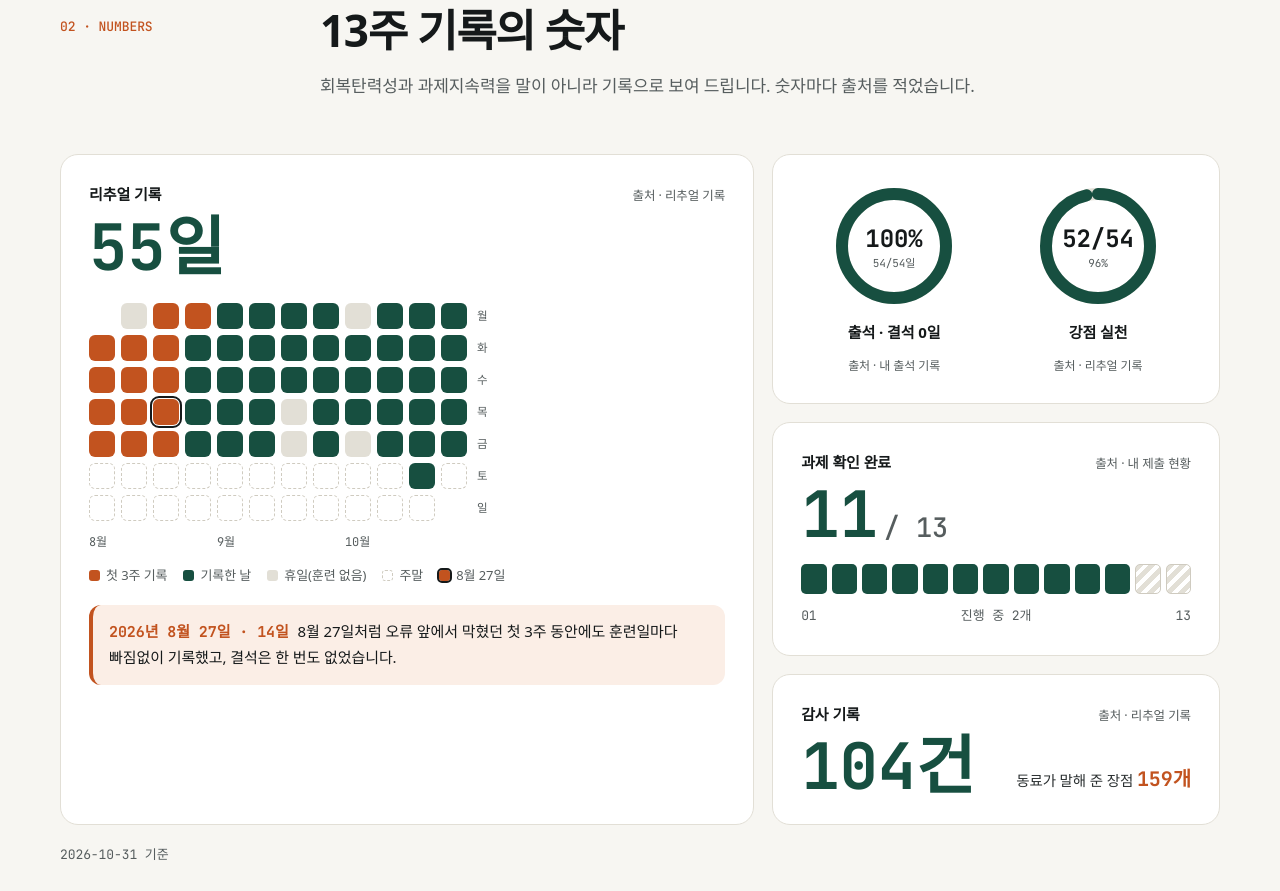
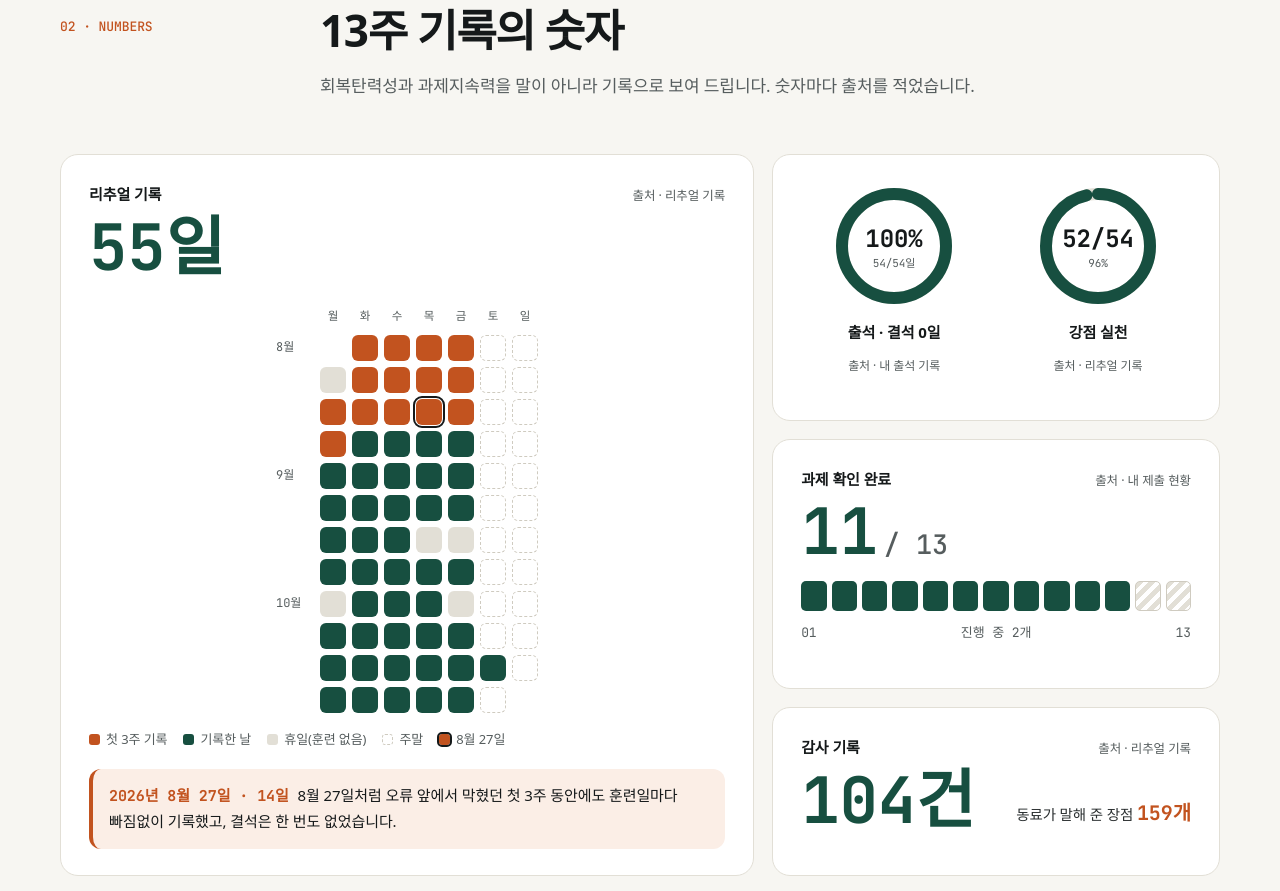
Before and after one commit to gaeun1210/about-me-story, a plain HTML site: page index.html in a window 1280 px wide. Shown: the part 2414-3305 px from the top of the page. Drawn offline with Linux system fonts and the light colour scheme; a web font is replaced by a local one.

Commit message:
달력을 요일 위·월 왼쪽으로, 표기 붙여쓰기, 이력서 교육 문구 정리
Co-Authored-By: Claude Opus 5.5 <noreply@anthropic.com>
Claude-Session: https://claude.ai/code/session_01FK4EKrZNLCwHDRcvhFbdFg

```diff
--- a/data.js
+++ b/data.js
@@ -317,7 +317,7 @@ window.SITE_DATA = {
         "date": "2020년 초",
         "label": "고난과 선택",
         "paragraphs": [
-          "2017년 8월 사범대학을 졸업한 뒤 3년 동안 임용시험에 도전했지만 세 차례 모두 합격하지 못했습니다. 2020년 초 저는 같은 시험을 반복하기보다 교육을 통해 이루고 싶었던 일이 무엇인지 돌아보고 시험 준비를 마무리했습니다. 이후 도서관과 고등학교에서 경험을 이어 갔고 2023년 4월부터 센터에서 다문화가족자녀의 교육 프로그램 운영과 회계 업무를 함께 담당했습니다. 그사이 연간 참여 인원은 2023년 1,172명에서 2025년 1,714명으로 늘었습니다. 결과가 나오지 않을 때 같은 자리에 머무르기보다 제 상황과 목표를 점검하고 방향을 조정한 경험이 지금도 막힌 문제 앞에서 원인을 다시 확인하는 바탕이 되었습니다."
+          "2017년 8월 사범대학을 졸업한 뒤 3년 동안 임용시험에 도전했지만 세 차례 모두 합격하지 못했습니다. 2020년 초 저는 같은 시험을 반복하기보다 교육을 통해 이루고 싶었던 일이 무엇인지 돌아보고 시험 준비를 마무리했습니다. 이후 도서관과 고등학교에서 경험을 이어 갔고 2023년 4월부터 센터에서 다문화가족자녀의 교육프로그램운영과 회계업무를 함께 담당했습니다. 그사이 연간 참여 인원은 2023년 1,172명에서 2025년 1,714명으로 늘었습니다. 결과가 나오지 않을 때 같은 자리에 머무르기보다 제 상황과 목표를 점검하고 방향을 조정한 경험이 지금도 막힌 문제 앞에서 원인을 다시 확인하는 바탕이 되었습니다."
         ]
       },
       {
--- a/device/content/story.json
+++ b/device/content/story.json
@@ -7,7 +7,7 @@
       "date": "2020년 초",
       "ability": "자기조절력",
       "paragraphs": [
-        "2017년 8월 사범대학을 졸업한 뒤 3년 동안 임용시험에 도전했지만 세 차례 모두 합격하지 못했습니다. 2020년 초 저는 같은 시험을 반복하기보다 교육을 통해 이루고 싶었던 일이 무엇인지 돌아보고 시험 준비를 마무리했습니다. 이후 도서관과 고등학교에서 경험을 이어 갔고 2023년 4월부터 센터에서 다문화가족자녀의 교육 프로그램 운영과 회계 업무를 함께 담당했습니다. 그사이 연간 참여 인원은 2023년 1,172명에서 2025년 1,714명으로 늘었습니다. 결과가 나오지 않을 때 같은 자리에 머무르기보다 제 상황과 목표를 점검하고 방향을 조정한 경험이 지금도 막힌 문제 앞에서 원인을 다시 확인하는 바탕이 되었습니다."
+        "2017년 8월 사범대학을 졸업한 뒤 3년 동안 임용시험에 도전했지만 세 차례 모두 합격하지 못했습니다. 2020년 초 저는 같은 시험을 반복하기보다 교육을 통해 이루고 싶었던 일이 무엇인지 돌아보고 시험 준비를 마무리했습니다. 이후 도서관과 고등학교에서 경험을 이어 갔고 2023년 4월부터 센터에서 다문화가족자녀의 교육프로그램운영과 회계업무를 함께 담당했습니다. 그사이 연간 참여 인원은 2023년 1,172명에서 2025년 1,714명으로 늘었습니다. 결과가 나오지 않을 때 같은 자리에 머무르기보다 제 상황과 목표를 점검하고 방향을 조정한 경험이 지금도 막힌 문제 앞에서 원인을 다시 확인하는 바탕이 되었습니다."
       ]
     },
     {
--- a/device/output/data.js
+++ b/device/output/data.js
@@ -317,7 +317,7 @@ window.SITE_DATA = {
         "date": "2020년 초",
         "label": "고난과 선택",
         "paragraphs": [
-          "2017년 8월 사범대학을 졸업한 뒤 3년 동안 임용시험에 도전했지만 세 차례 모두 합격하지 못했습니다. 2020년 초 저는 같은 시험을 반복하기보다 교육을 통해 이루고 싶었던 일이 무엇인지 돌아보고 시험 준비를 마무리했습니다. 이후 도서관과 고등학교에서 경험을 이어 갔고 2023년 4월부터 센터에서 다문화가족자녀의 교육 프로그램 운영과 회계 업무를 함께 담당했습니다. 그사이 연간 참여 인원은 2023년 1,172명에서 2025년 1,714명으로 늘었습니다. 결과가 나오지 않을 때 같은 자리에 머무르기보다 제 상황과 목표를 점검하고 방향을 조정한 경험이 지금도 막힌 문제 앞에서 원인을 다시 확인하는 바탕이 되었습니다."
+          "2017년 8월 사범대학을 졸업한 뒤 3년 동안 임용시험에 도전했지만 세 차례 모두 합격하지 못했습니다. 2020년 초 저는 같은 시험을 반복하기보다 교육을 통해 이루고 싶었던 일이 무엇인지 돌아보고 시험 준비를 마무리했습니다. 이후 도서관과 고등학교에서 경험을 이어 갔고 2023년 4월부터 센터에서 다문화가족자녀의 교육프로그램운영과 회계업무를 함께 담당했습니다. 그사이 연간 참여 인원은 2023년 1,172명에서 2025년 1,714명으로 늘었습니다. 결과가 나오지 않을 때 같은 자리에 머무르기보다 제 상황과 목표를 점검하고 방향을 조정한 경험이 지금도 막힌 문제 앞에서 원인을 다시 확인하는 바탕이 되었습니다."
         ]
       },
       {
--- a/index.html
+++ b/index.html
@@ -111,7 +111,16 @@ section{padding:104px 0;border-bottom:1px solid var(--line)}
 .panel .src{font-size:12.5px;color:var(--muted)}
 .big{font-family:var(--mono);font-weight:700;color:var(--accent);line-height:1;font-size:clamp(46px,5vw,64px)}
 .big small{font-size:.42em;color:var(--muted);font-weight:500;margin-left:6px}
-.calwrap{display:flex;gap:10px;margin:24px 0 10px;overflow-x:auto}
+.cal2{display:grid;grid-template-columns:38px repeat(7,26px);grid-auto-rows:26px;gap:6px;align-items:center}
+.cal2 .dh{font-family:var(--mono);font-size:11.5px;color:var(--muted);text-align:center}
+.cal2 .mh{font-family:var(--mono);font-size:12px;color:var(--muted)}
+.cal2 .c{width:26px;height:26px;border-radius:6px;background:var(--line);position:relative}
+.cal2 .c.on{background:var(--accent)}
+.cal2 .c.wk{background:transparent;border:1px dashed var(--line-2)}
+.cal2 .c.f3.on{background:var(--hot)}
+.cal2 .c.mark{outline:2.5px solid var(--ink);outline-offset:1px}
+.cal2 .c.pad{visibility:hidden}
+.calwrap{display:flex;justify-content:center;gap:10px;margin:24px 0 10px;overflow-x:auto}
 .days{display:grid;grid-template-rows:repeat(7,26px);gap:6px;font-family:var(--mono);font-size:11.5px;color:var(--muted);align-items:center}
 .cal{display:grid;grid-auto-flow:column;grid-template-rows:repeat(7,26px);grid-auto-columns:26px;gap:6px}
 .cal .c{width:26px;height:26px;border-radius:6px;background:var(--line);position:relative}
@@ -363,9 +372,12 @@ footer .wrap{display:flex;justify-content:space-between;gap:24px;flex-wrap:wrap;
     var st=D0(C.start),en=D0(C.end),f3=D0(C.first3_end),wd=(st.getUTCDay()+6)%7,cur=new Date(st.getTime()-wd*864e5);
     var it=item("ritual_days"),P=$("p-cal"),ph=el("div","ph");ph.appendChild(el("span","pt","리추얼 기록"));ph.appendChild(el("span","src","출처 · "+it.source));P.appendChild(ph);
     var bg=el("div","big",it.value);P.appendChild(bg);
-    var cal=el("div","cal"),months=[],col=0,lastM=-1;
+    var cal=el("div","cal2"),lastM=-1;
+    cal.appendChild(el("span","mh",""));["월","화","수","목","금","토","일"].forEach(function(x){cal.appendChild(el("span","dh",x));});
     while(cur<=en||((cur.getUTCDay()+6)%7)!==0){
-      var dw=(cur.getUTCDay()+6)%7;if(dw===0){var m=cur.getUTCMonth();if(m!==lastM){months.push([col,(m+1)+"월"]);lastM=m;}col++;}
+      var dw=(cur.getUTCDay()+6)%7;
+      if(dw===0){var lab="",probe=cur;for(var q=0;q<7;q++){var pd=new Date(cur.getTime()+q*864e5);if(pd>=st&&pd<=en){probe=pd;break;}}
+        var m=probe.getUTCMonth();if(m!==lastM){lab=(m+1)+"월";lastM=m;}cal.appendChild(el("span","mh",lab));}
       var c=el("i","c"),k=iso(cur);
       if(cur<st||cur>en)c.className+=" pad";
       else if(set[k]){c.className+=" on";if(cur<=f3)c.className+=" f3";}
@@ -373,8 +385,7 @@ footer .wrap{display:flex;justify-content:space-between;gap:24px;flex-wrap:wrap;
       if(k==="2026-08-27")c.className+=" mark";
       c.title=k+(set[k]?" · 기록함":"");cal.appendChild(c);cur=new Date(cur.getTime()+864e5);
     }
-    var cw=el("div","calwrap"),dy=el("div","days");["월","화","수","목","금","토","일"].forEach(function(x){dy.appendChild(el("span",null,x));});cw.appendChild(cal);cw.appendChild(dy);P.appendChild(cw);
-    var mo=el("div","months");months.forEach(function(x){var s=el("span",null,x[1]);s.style.left=(x[0]*32)+"px";mo.appendChild(s);});P.appendChild(mo);
+    var cw=el("div","calwrap");cw.appendChild(cal);P.appendChild(cw);
     var lg=el("div","legend");[["var(--hot)","첫 3주 기록"],["var(--accent)","기록한 날"],["var(--line)","휴일(훈련 없음)"],["transparent","주말"]].forEach(function(x){var s=el("span");var b=el("i");b.style.background=x[0];if(x[0]==="transparent")b.style.border="1px dashed var(--line-2)";s.appendChild(b);s.appendChild(document.createTextNode(x[1]));lg.appendChild(s);});
     var mk=el("span");var mb=el("i");mb.style.outline="2px solid var(--ink)";mb.style.background="var(--hot)";mk.appendChild(mb);mk.appendChild(document.createTextNode("8월 27일"));lg.appendChild(mk);P.appendChild(lg);
     var co=el("div","callout");co.appendChild(el("b",null,n.pairing.scene+" · "+n.pairing.value+" "));co.appendChild(document.createTextNode(n.pairing.text));P.appendChild(co);
```
Also changed, not shown: 1 other file.
